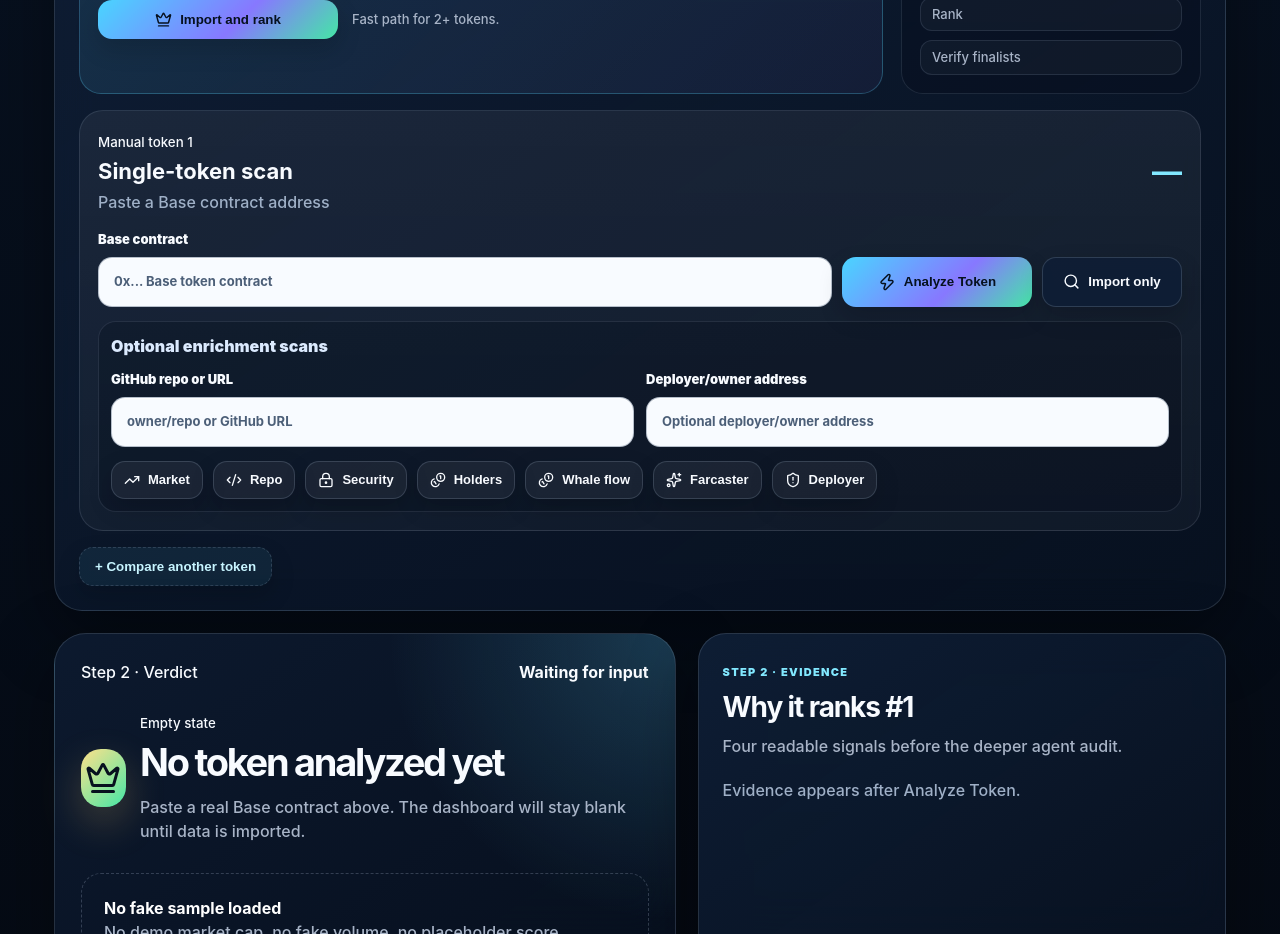
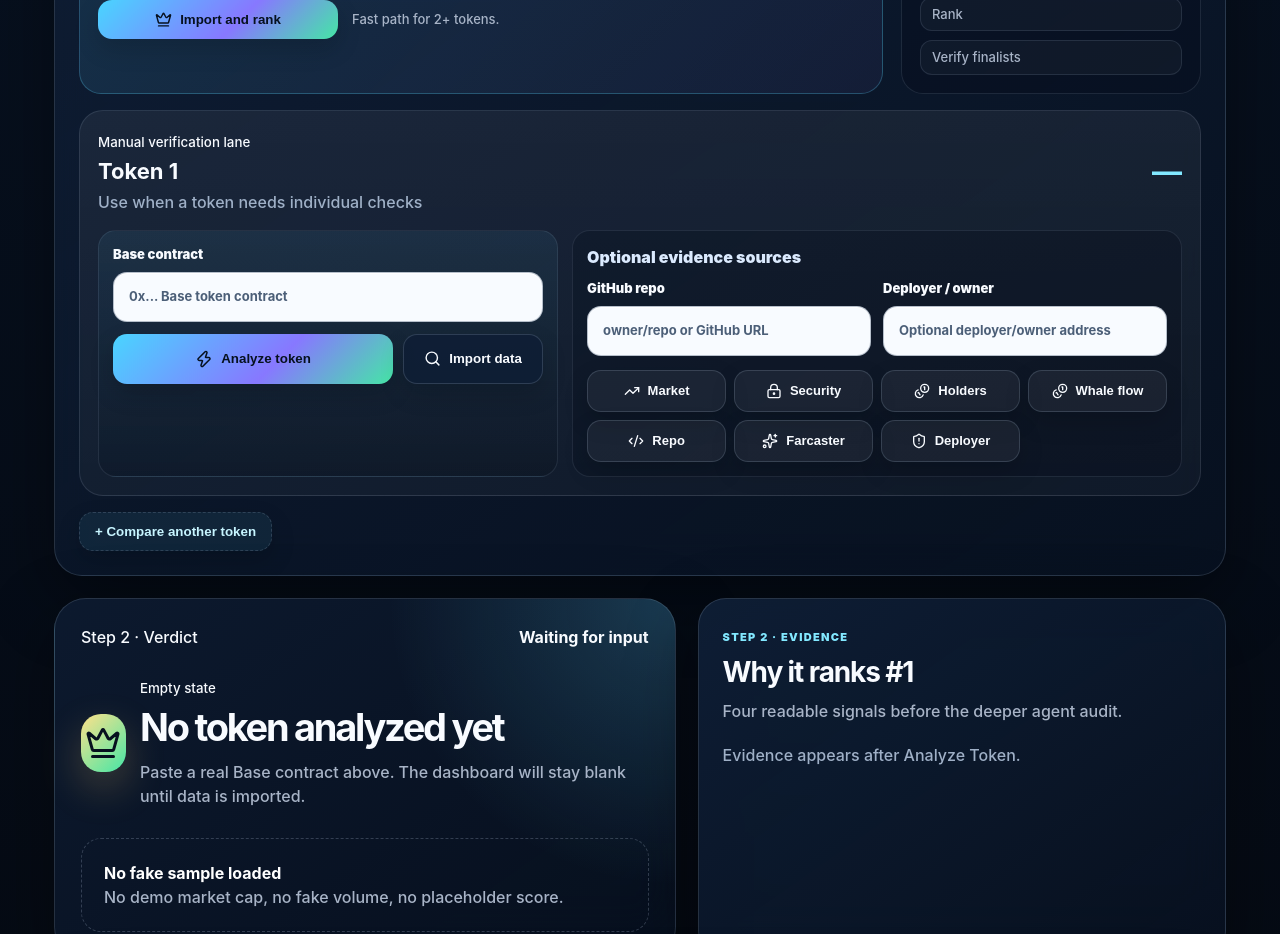
Before and after one commit to samsamtrum/agent-arena, a React (Vite) app: page / in a window 1280 px wide. Shown: the part 820-1754 px from the top of the page. Built offline with nearby package versions, Linux system fonts and the light colour scheme.

Commit message:
Refine manual token scan layout

```diff
--- a/src/app/App.jsx
+++ b/src/app/App.jsx
@@ -510,23 +510,24 @@ function App() {
         </div>
         <div className="token-stack">
         {projects.map((p,i)=><article className="token-card ux-token-card" key={i}>
-          <header><div><small>Manual token {i+1}</small><h3>{p.symbol ? `$${p.symbol}` : p.name || 'Single-token scan'}</h3><span>{p.contract ? shortAddr(p.contract) : 'Paste a Base contract address'}</span></div><b>{hasProjectData(p) ? Math.round(p.scores?.adjustedFinal ?? p.scores?.final ?? scoreProject(p).adjustedFinal ?? 0) : '—'}</b></header>
-          <div className="ux-contract-row">
-            <label className="saas-field wide">Base contract<input aria-label="Paste Base token contract" value={p.contract} onChange={e=>update(i,'contract',e.target.value)} placeholder="0x... Base token contract" /></label>
-            <button className="saas-btn primary big-cta" onClick={()=>analyzeToken(i)} disabled={analyzeStatus[i] === 'loading'}>{analyzeStatus[i] === 'loading' ? <Loader2 size={18} className="spin"/> : <Zap size={18}/>} Analyze Token</button>
-            <button className="saas-btn secondary-cta" onClick={()=>importBaseToken(i)} disabled={imports[i] === 'loading'}>{imports[i] === 'loading' ? <Loader2 size={17} className="spin"/> : <Search size={17}/>} Import only</button>
+          <header><div><small>Manual verification lane</small><h3>{p.symbol ? `$${p.symbol}` : p.name || `Token ${i+1}`}</h3><span>{p.contract ? shortAddr(p.contract) : 'Use when a token needs individual checks'}</span></div><b>{hasProjectData(p) ? Math.round(p.scores?.adjustedFinal ?? p.scores?.final ?? scoreProject(p).adjustedFinal ?? 0) : '—'}</b></header>
+          <div className="manual-scan-grid">
+            <div className="manual-contract-panel">
+              <label className="saas-field wide">Base contract<input aria-label="Paste Base token contract" value={p.contract} onChange={e=>update(i,'contract',e.target.value)} placeholder="0x... Base token contract" /></label>
+              <div className="manual-actions"><button className="saas-btn primary big-cta" onClick={()=>analyzeToken(i)} disabled={analyzeStatus[i] === 'loading'}>{analyzeStatus[i] === 'loading' ? <Loader2 size={18} className="spin"/> : <Zap size={18}/>} Analyze token</button><button aria-label="Import only" className="saas-btn secondary-cta" onClick={()=>importBaseToken(i)} disabled={imports[i] === 'loading'}>{imports[i] === 'loading' ? <Loader2 size={17} className="spin"/> : <Search size={17}/>} Import data</button></div>
+            </div>
+            <div className="evidence-source-panel">
+              <div className="ux-details-title">Optional evidence sources</div>
+              <div className="secondary-grid evidence-fields">
+                <label className="saas-field">GitHub repo<input aria-label="GitHub repo or URL" value={p.repo} onChange={e=>update(i,'repo',e.target.value)} placeholder="owner/repo or GitHub URL" /></label>
+                <label className="saas-field">Deployer / owner<input aria-label="Optional deployer or owner address" value={p.deployerAddress || ''} onChange={e=>update(i,'deployerAddress',e.target.value)} placeholder="Optional deployer/owner address" /></label>
+              </div>
+              <div className="tool-row compact-tools evidence-tools" aria-label="Optional scan tools">
+                <button onClick={()=>scanMarket(i)} disabled={marketStatus[i] === 'loading'}><TrendingUp size={16}/> Market</button><button onClick={()=>scanSecurity(i)} disabled={securityStatus[i] === 'loading'}><LockKeyhole size={16}/> Security</button><button onClick={()=>scanHolders(i)} disabled={holderStatus[i] === 'loading'}><Coins size={16}/> Holders</button><button onClick={()=>scanWhaleFlow(i)} disabled={whaleFlowStatus[i] === 'loading'}><Coins size={16}/> Whale flow</button><button onClick={()=>importRepo(i)} disabled={repoImports[i] === 'loading'}><Code2 size={16}/> Repo</button><button onClick={()=>scanFarcaster(i)} disabled={farcasterStatus[i] === 'loading'}><Sparkles size={16}/> Farcaster</button><button onClick={()=>scanDeployer(i)} disabled={deployerStatus[i] === 'loading'}><ShieldAlert size={16}/> Deployer</button>
+              </div>
+            </div>
           </div>
           {[analyzeStatus[i], imports[i], marketStatus[i], repoImports[i], securityStatus[i], holderStatus[i], whaleFlowStatus[i], farcasterStatus[i], deployerStatus[i]].filter(x=>x && x !== 'loading').map((x,idx)=><p className={String(x).includes('complete') || String(x).startsWith('Imported') ? 'saas-status ok' : 'saas-status'} key={idx}>{x}</p>)}
-          <div className="ux-details">
-            <div className="ux-details-title">Optional enrichment scans</div>
-            <div className="secondary-grid">
-              <label className="saas-field">GitHub repo or URL<input aria-label="GitHub repo or URL" value={p.repo} onChange={e=>update(i,'repo',e.target.value)} placeholder="owner/repo or GitHub URL" /></label>
-              <label className="saas-field">Deployer/owner address<input aria-label="Optional deployer or owner address" value={p.deployerAddress || ''} onChange={e=>update(i,'deployerAddress',e.target.value)} placeholder="Optional deployer/owner address" /></label>
-            </div>
-            <div className="tool-row compact-tools">
-              <button onClick={()=>scanMarket(i)} disabled={marketStatus[i] === 'loading'}><TrendingUp size={16}/> Market</button><button onClick={()=>importRepo(i)} disabled={repoImports[i] === 'loading'}><Code2 size={16}/> Repo</button><button onClick={()=>scanSecurity(i)} disabled={securityStatus[i] === 'loading'}><LockKeyhole size={16}/> Security</button><button onClick={()=>scanHolders(i)} disabled={holderStatus[i] === 'loading'}><Coins size={16}/> Holders</button><button onClick={()=>scanWhaleFlow(i)} disabled={whaleFlowStatus[i] === 'loading'}><Coins size={16}/> Whale flow</button><button onClick={()=>scanFarcaster(i)} disabled={farcasterStatus[i] === 'loading'}><Sparkles size={16}/> Farcaster</button><button onClick={()=>scanDeployer(i)} disabled={deployerStatus[i] === 'loading'}><ShieldAlert size={16}/> Deployer</button>
-            </div>
-          </div>
           {hasProjectData(p) && <div className="token-meta"><span>{p.symbol || 'TOKEN'}</span>{p.price ? <b>{money(p.price, 4)}</b> : null}{p.marketCap ? <span>{money(p.marketCap)} cap</span> : null}{p.repoUrl && <a href={p.repoUrl} target="_blank" rel="noreferrer">Repo <ExternalLink size={12}/></a>}{p.pairUrl && <a href={p.pairUrl} target="_blank" rel="noreferrer">Chart <ExternalLink size={12}/></a>}</div>}
         </article>)}
         </div>
```
Also changed, not shown: src/styles.css.
